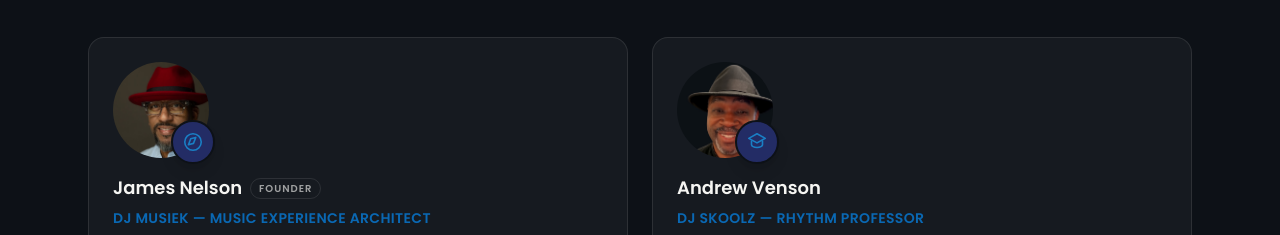
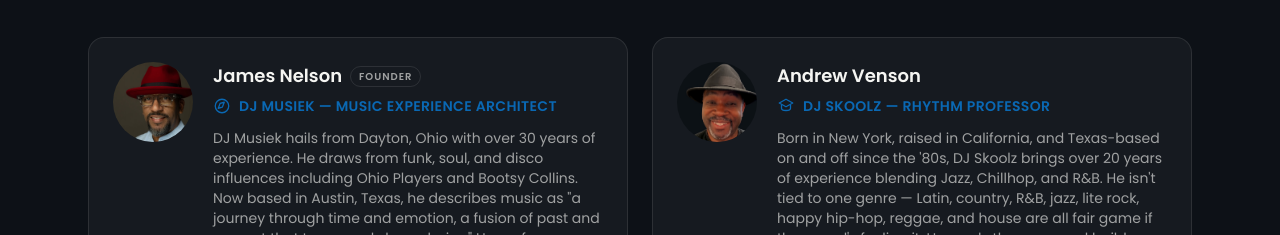
Before and after one commit to jrobertnjr-web/inkeywebtest, a Next.js app: page /about in a window 1280 px wide. Shown: the part 717-952 px from the top of the page. Built offline with nearby package versions, Linux system fonts and the light colour scheme; no server answers.

Commit message:
Fix team card layout: photo untouched, icon inline with role text

```diff
--- a/src/app/about/page.tsx
+++ b/src/app/about/page.tsx
@@ -47,27 +47,10 @@ export default function AboutPage() {
         <h2 className="font-display text-2xl font-semibold sm:text-3xl">The Team</h2>
         <div className="mt-8 grid gap-6 sm:grid-cols-2">
           {teamMembers.map((member) => (
-            <Card key={member.name} className="flex flex-col items-start gap-4">
-              <div className="relative h-24 w-24 shrink-0">
-                <div className="h-24 w-24 overflow-hidden rounded-full bg-border">
-                  {/* eslint-disable-next-line @next/next/no-img-element -- local placeholder SVG, swapped for real photos later */}
-                  <img src={member.photo} alt={member.name} className="h-full w-full object-cover" />
-                </div>
-                <div className="absolute -bottom-1.5 -right-1.5 flex h-11 w-11 items-center justify-center rounded-full border-2 border-background bg-indigo shadow-lg">
-                  <svg
-                    width="22"
-                    height="22"
-                    viewBox="0 0 24 24"
-                    fill="none"
-                    stroke="var(--primary-hover)"
-                    strokeWidth="1.75"
-                    strokeLinecap="round"
-                    strokeLinejoin="round"
-                    aria-hidden
-                  >
-                    {roleIcons[member.icon]}
-                  </svg>
-                </div>
+            <Card key={member.name} className="flex items-start gap-5">
+              <div className="h-20 w-20 shrink-0 overflow-hidden rounded-full bg-border">
+                {/* eslint-disable-next-line @next/next/no-img-element -- local placeholder SVG, swapped for real photos later */}
+                <img src={member.photo} alt={member.name} className="h-full w-full object-cover" />
               </div>
               <div>
                 <div className="flex flex-wrap items-center gap-2">
@@ -78,7 +61,21 @@ export default function AboutPage() {
                     </span>
                   )}
                 </div>
-                <p className="mt-1.5 text-sm font-semibold uppercase tracking-wide text-primary">
+                <p className="mt-1.5 flex items-center gap-2 text-sm font-semibold uppercase tracking-wide text-primary">
+                  <svg
+                    width="18"
+                    height="18"
+                    viewBox="0 0 24 24"
+                    fill="none"
+                    stroke="currentColor"
+                    strokeWidth="1.75"
+                    strokeLinecap="round"
+                    strokeLinejoin="round"
+                    className="shrink-0"
+                    aria-hidden
+                  >
+                    {roleIcons[member.icon]}
+                  </svg>
                   {member.role}
                 </p>
                 <p className="mt-3 text-sm text-muted">{member.bio}</p>
```
